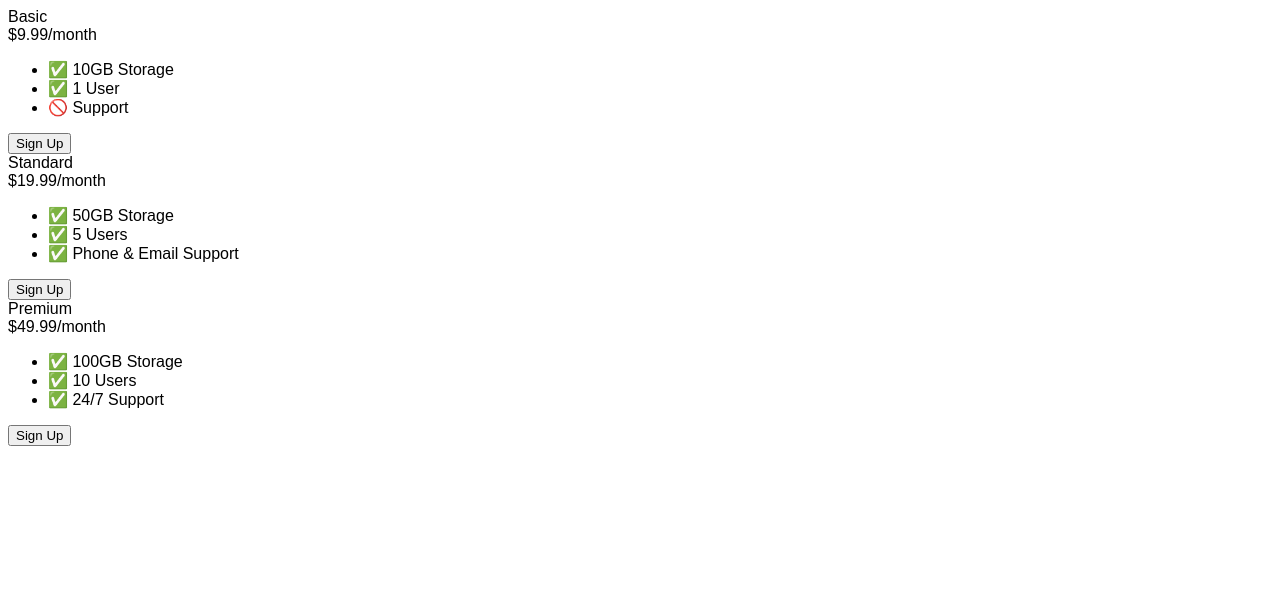
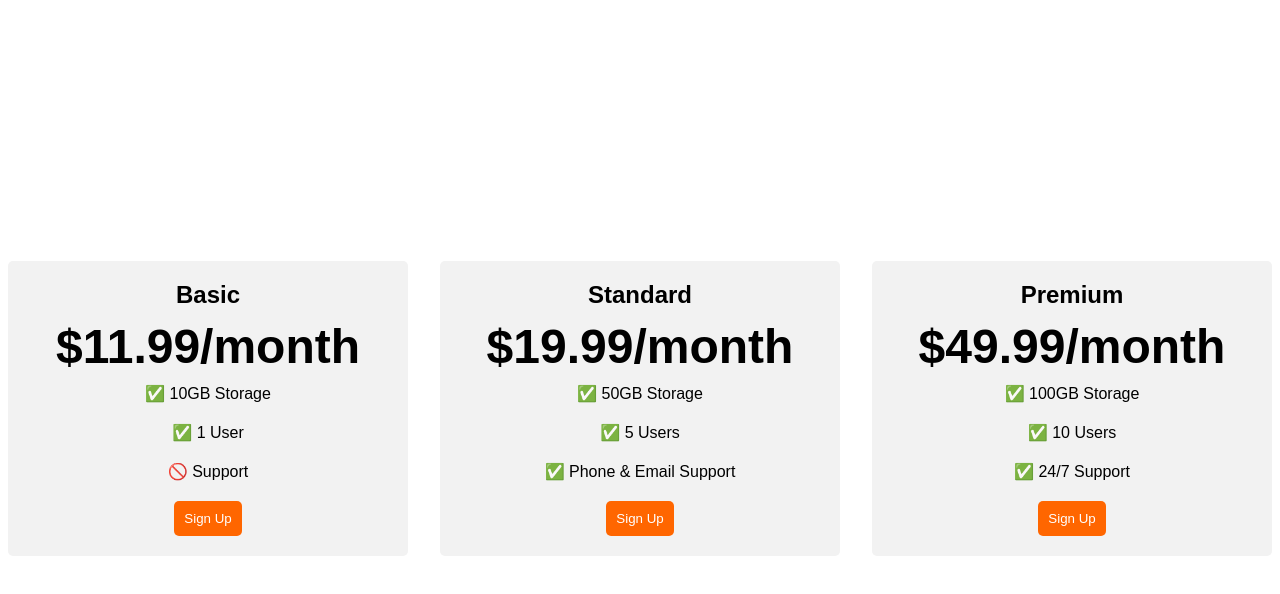
Before and after one commit to Suyog-hub/pricing-project, a plain HTML site: page index.html in a window 1280 px wide. Drawn offline with Linux system fonts and the light colour scheme; a web font is replaced by a local one.

Commit message:
Update index.html

```diff
--- a/index.html
+++ b/index.html
@@ -15,6 +15,50 @@
 
       /* Hint: What can you do with a media query and flexbox? */
       @media (max-width: 1250px) {
+        .pricing-container{
+       flex-direction: column;
+       height: 100%;
+      }
+      }
+      .plan-button{
+       background-color: #ff6600;
+       color: #fff;
+       border-radius: 5px;
+       border: none;
+       padding: 10px;
+      }
+      .pricing-container{
+      display: flex;
+      justify-content: center;
+      align-items: center;
+      height: 100vh;
+      gap: 2rem;
+      }
+      .pricing-plan{
+        flex: 1;
+        max-width: 400px;
+        background-color: #f2f2f2;
+        border-radius: 5px;
+        text-align: center;
+        padding: 20px;
+      }
+      .plan-features{
+        list-style: none;
+        margin: 0;
+        padding: 0;
+      }
+      .plan-features li{
+        margin-bottom: 20px;
+      }
+      .plan-price{
+        font-size: 48px;
+        font-weight: bold;
+        margin-bottom: 10px;
+      }
+      .plan-title{
+        font-size: 24px;
+        font-weight: bold;
+        margin-bottom: 10px;
       }
     </style>
   </head>
@@ -23,7 +67,7 @@
     <div class="pricing-container">
       <div class="pricing-plan">
         <div class="plan-title">Basic</div>
-        <div class="plan-price">$9.99/month</div>
+        <div class="plan-price">$11.99/month</div>
         <ul class="plan-features">
           <li>✅ 10GB Storage</li>
           <li>✅ 1 User</li>
```
